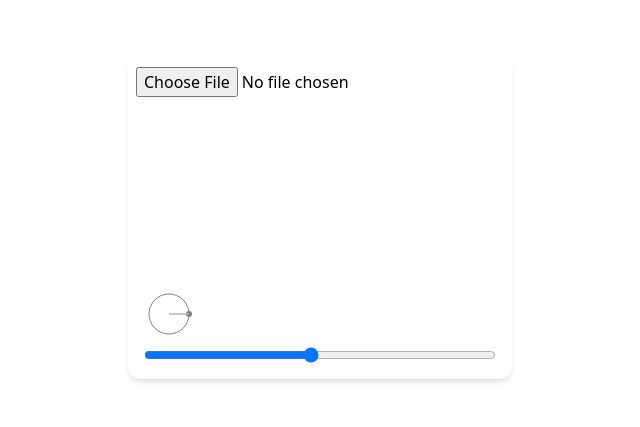
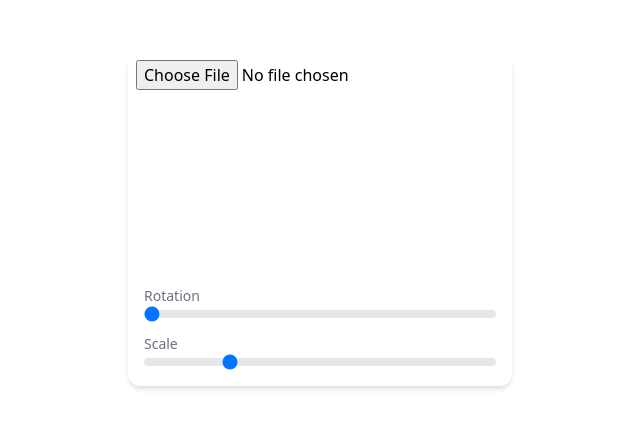
Before and after one commit to juhanakristian/makepattern, a Preact app: page / in a window 1280 px wide. Shown: the part 181-608 px from the top of the page, without its empty margins (320-960 px from the left). Built offline with nearby package versions, Linux system fonts and the light colour scheme.

Commit message:
feat: slider

```diff
--- a/src/components/PatternCanvas.tsx
+++ b/src/components/PatternCanvas.tsx
@@ -1,5 +1,6 @@
 import { useEffect, useRef, useState } from "preact/hooks";
 import RotaryDial from "./RotaryDial";
+import Slider from "./Slider";
 
 export default function ImageEditor() {
   const [image, setImage] = useState<string | null>(null);
@@ -123,15 +124,19 @@ export default function ImageEditor() {
           />
         </div>
         <div className="p-2 flex flex-col gap-2">
-          <RotaryDial value={angle} onChange={(value) => setAngle(value)} />
-          <input
-            id="scale"
-            type="range"
-            min="0.1"
-            max="2"
-            step="0.01"
+          <Slider
+            label="Rotation"
+            range={[0, 360]}
+            step={1}
+            value={angle}
+            onChange={(value) => setAngle(value)}
+          />
+          <Slider
+            label="Scale"
+            range={[0.1, 4]}
+            step={0.01}
             value={scale}
-            onInput={handleScaleChange}
+            onChange={(value) => setScale(value)}
           />
         </div>
       </div>
--- /dev/null
+++ b/src/components/Slider.tsx
@@ -0,0 +1,31 @@
+type Props = {
+  label: string;
+  value: number;
+  onChange: (value: number) => void;
+  range: [number, number];
+  step: number;
+};
+
+export default function Slider({ label, value, onChange, range, step }: Props) {
+  const id = label.toLowerCase();
+  return (
+    <div className="py-1 w-full flex flex-col">
+      <label
+        className="font-sans  text-sm font-medium text-gray-500 pb-1"
+        htmlFor={id}
+      >
+        {label}
+      </label>
+      <input
+        className="w-full h-2 bg-gray-200 rounded-lg appearance-none cursor-pointer"
+        id={id}
+        type="range"
+        min={range[0]}
+        max={range[1]}
+        step={step}
+        value={value}
+        onInput={(e: any) => onChange(parseFloat(e.target.value))}
+      />
+    </div>
+  );
+}
```
